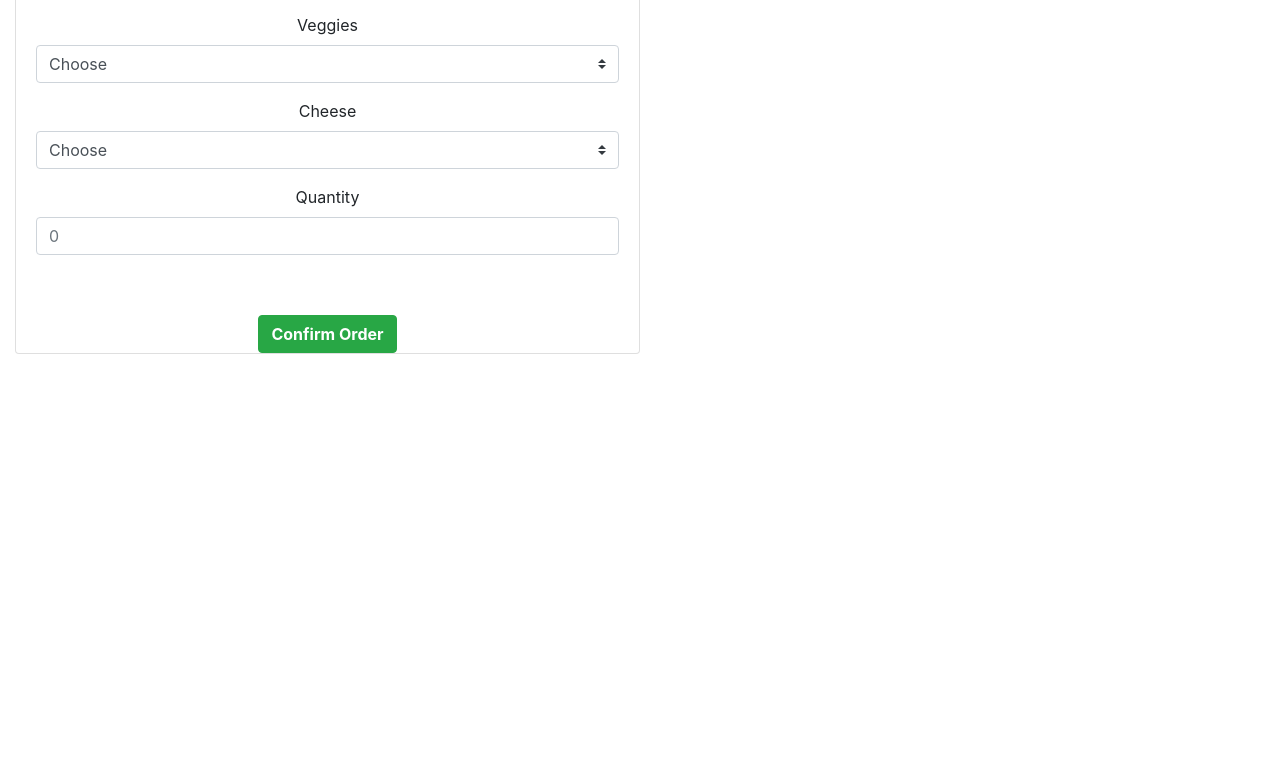
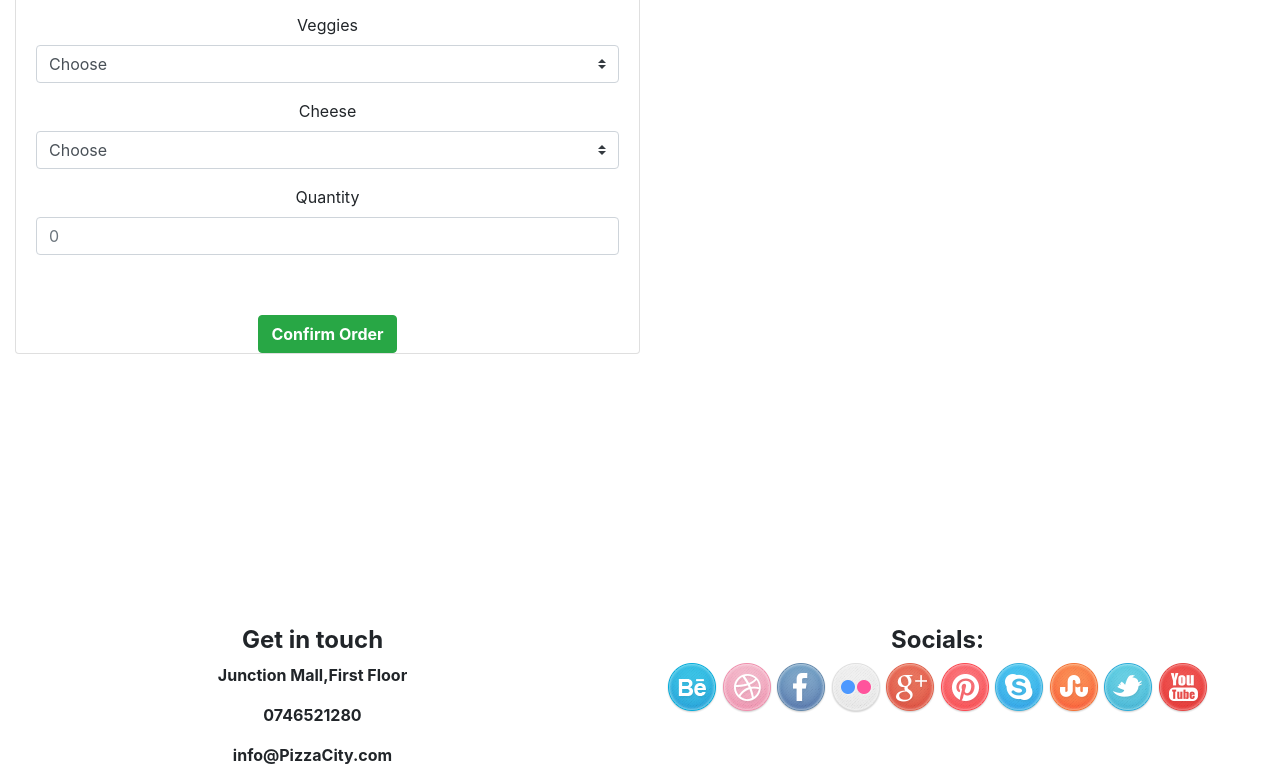
Before and after one commit to Princeyyyy/week-4, a plain HTML site: page index.html in a window 1280 px wide. Shown: the part 1894-2677 px from the top of the page. Before the commit the page ends 2248 px from the top, so only its background shows below. Drawn offline with Linux system fonts and the light colour scheme.

Commit message:
added footer

```diff
--- a/css/styles.css
+++ b/css/styles.css
@@ -45,3 +45,9 @@
     width: 50%;
     height: auto;
 }
+.sectionfour{
+    height: 120vh;
+}
+footer {
+    text-align: center;
+}
--- a/index.html
+++ b/index.html
@@ -155,6 +155,33 @@
                 </div>
         </div>
     </section>
+
+</section class="finalsection">
+<footer>
+    <div class="container-fluid footer row">
+        <div class="col-md-6 Get in touch">
+            <h4><strong>Get in touch</strong></h4>
+            <p><strong>Junction Mall,First Floor</strong></p>
+            <p><strong>0746521280</strong></p>
+            <p><strong>info@PizzaCity.com</strong></p>
+        </div>
+        <div class="col-md-6 social icons">
+            <h4><strong>Socials:</strong></h4>
+            <img src="images/social_icons/behance.png" alt="">
+    <img src="images/social_icons/dribble.png" alt="">
+    <a href="https://www.facebook.com/"><img src="images/social_icons/facebook.png" alt=""></a>
+    <img src="images/social_icons/flickr.png" alt="">
+    <img src="images/social_icons/g_plus.png" alt="">
+    <a href="https://www.pinterest.com/"><img src="images/social_icons/pinterest.png" alt=""></a>
+    <a href="https://www.skype.com/en/"><img src="images/social_icons/skype.png" alt=""></a>
+    <img src="images/social_icons/stumble_upon.png" alt="">
+    <a href="https://twitter.com/home?lang=en"><img src="images/social_icons/twitter.png" alt=""></a>
+    <a href="https://youtube.com/"><img src="images/social_icons/you_tube.png" alt=""></a>
+            </div>
+        </div>
+    </div>
+</footer>
+
     <script src="js/script.js"></script>
 </body>
 </html>
```
Also changed, not shown: images/social_icons/behance.png (added), images/social_icons/dribble.png (added), images/social_icons/facebook.png (added), images/social_icons/flickr.png (added), images/social_icons/g_plus.png (added), images/social_icons/pinterest.png (added), images/social_icons/skype.png (added), images/social_icons/stumble_upon.png (added), images/social_icons/twitter.png (added), images/social_icons/you_tube.png (added).
